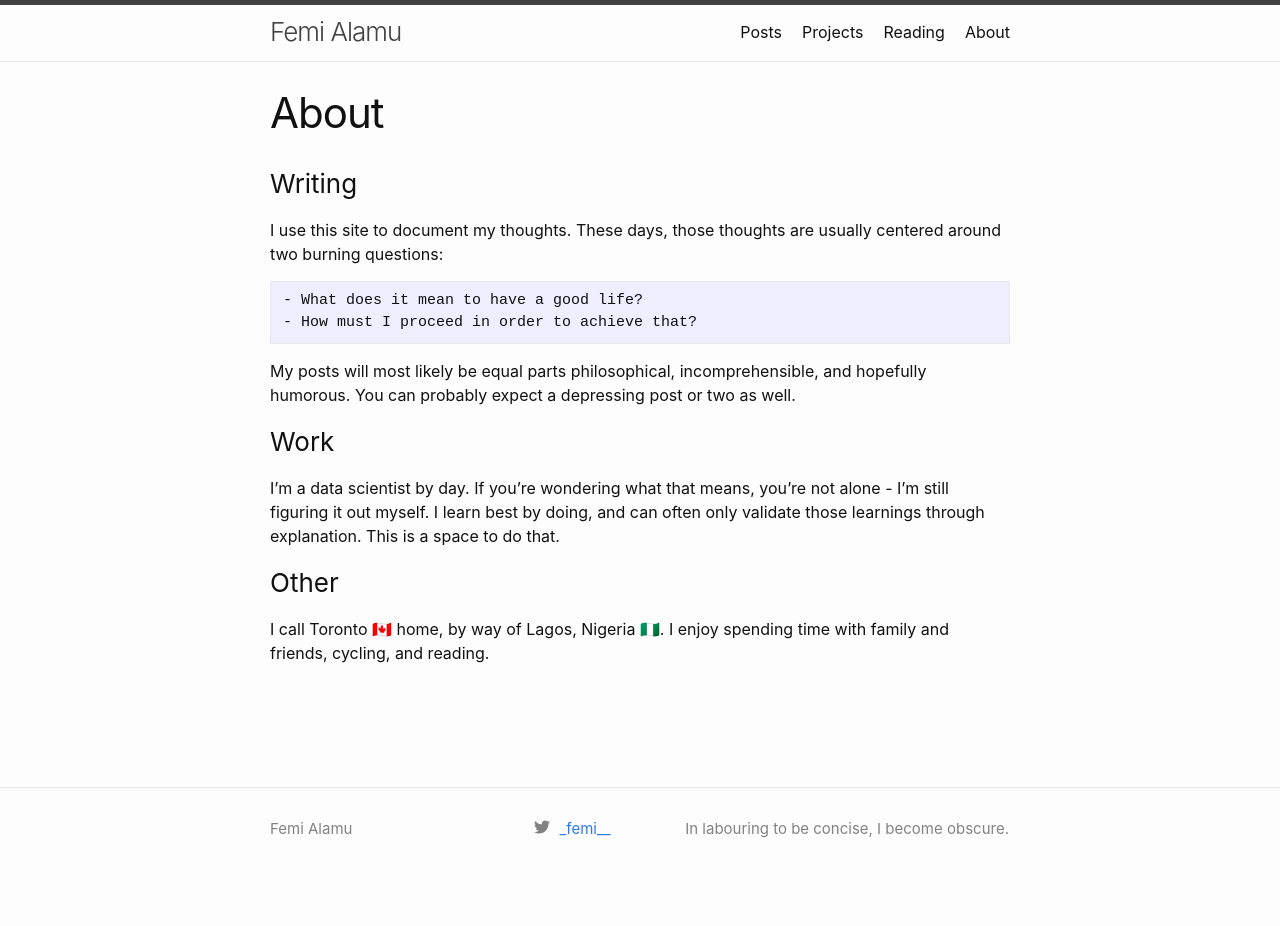
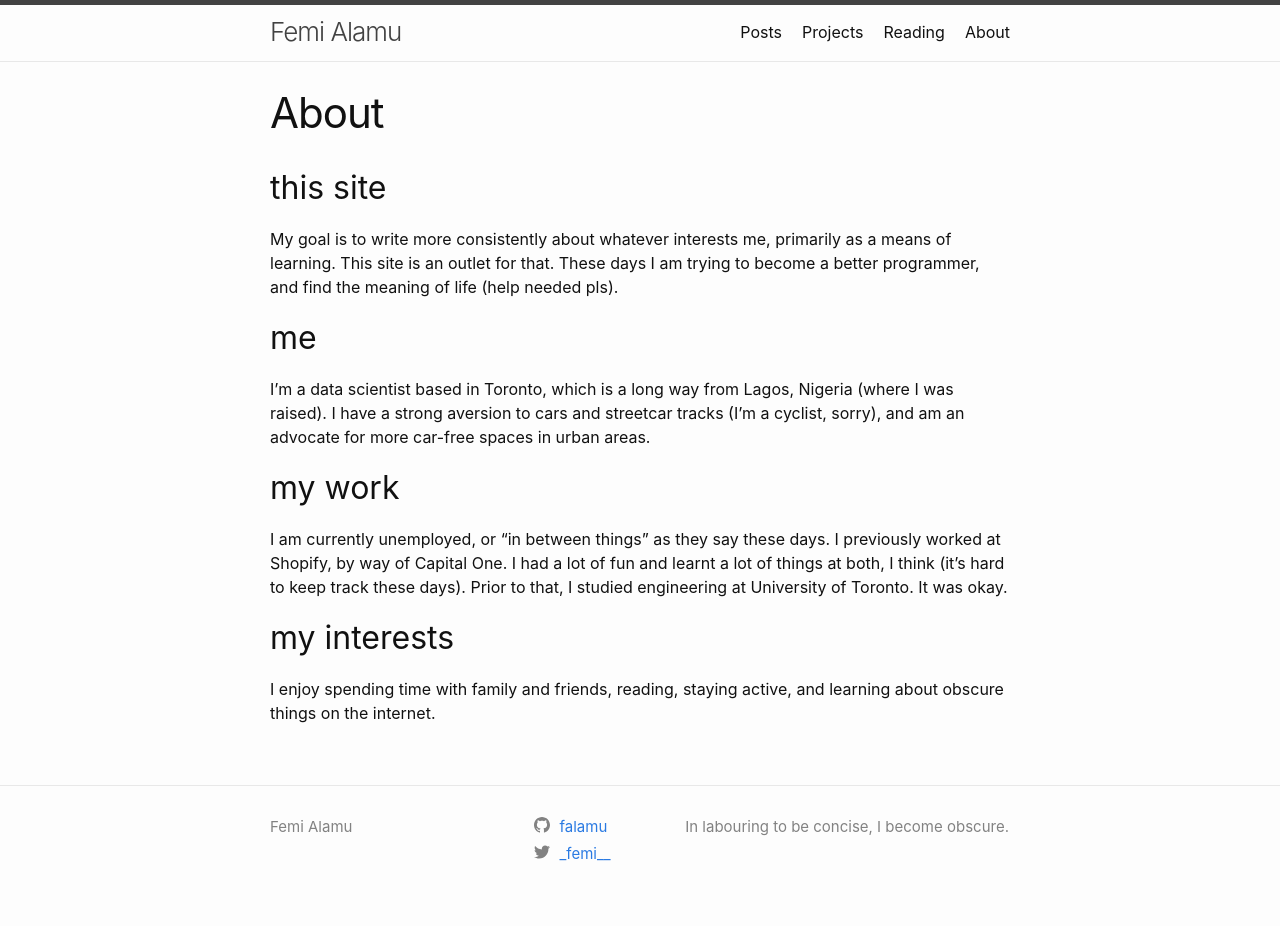
Before and after one commit to falamu/falamu.github.io, a Jekyll site: the page built from about.markdown, in a window 1280 px wide. Built offline with Jekyll 4.4.1, drawn with Linux system fonts in a browser that asks for light colours; before the commit the page ends 900 px from its top, so only the background shows below that.

Commit message:
updating about

````diff
--- a/_config.yml
+++ b/_config.yml
@@ -25,7 +25,7 @@ description: >- # this means to ignore newlines until "baseurl:"
 baseurl: "" # the subpath of your site, e.g. /blog
 url: "" # the base hostname & protocol for your site, e.g. http://example.com
 twitter_username: _femi__
-# github_username:  falamu
+github_username:  falamu
 
 # Build settings
 theme: minima
--- a/about.markdown
+++ b/about.markdown
@@ -4,20 +4,18 @@ title: About
 permalink: /about/
 ---
 
-### Writing
-I use this site to document my thoughts. These days, those thoughts are usually centered around two burning questions:
-```
-- What does it mean to have a good life?
-- How must I proceed in order to achieve that?
-```
 
-My posts will most likely be equal parts philosophical, incomprehensible, and hopefully humorous. You can probably expect a depressing post or two as well.
+## this site
+My goal is to write more consistently about whatever interests me, primarily as a means of learning. This site is an outlet for that. These days I am trying to become a better programmer, and find the meaning of life (help needed pls).
 
 
-### Work
-I'm a data scientist by day. If you're wondering what that means, you're not alone - I'm still figuring it out myself.
-I learn best by doing, and can often only validate those learnings through explanation. This is a space to do that.
+## me
+I'm a data scientist based in Toronto, which is a long way from Lagos, Nigeria (where I was raised). I have a strong aversion to cars and streetcar tracks (I'm a cyclist, sorry), and am an advocate for more car-free spaces in urban areas.
 
 
-### Other
-I call Toronto 🇨🇦 home, by way of Lagos, Nigeria 🇳🇬. I enjoy spending time with family and friends, cycling, and reading.
+## my work
+I am currently unemployed, or "in between things" as they say these days. I previously worked at Shopify, by way of Capital One. I had a lot of fun and learnt a lot of things at both, I think (it's hard to keep track these days). Prior to that, I studied engineering at University of Toronto. It was okay.
+
+
+## my interests
+I enjoy spending time with family and friends, reading, staying active, and learning about obscure things on the internet.
````
